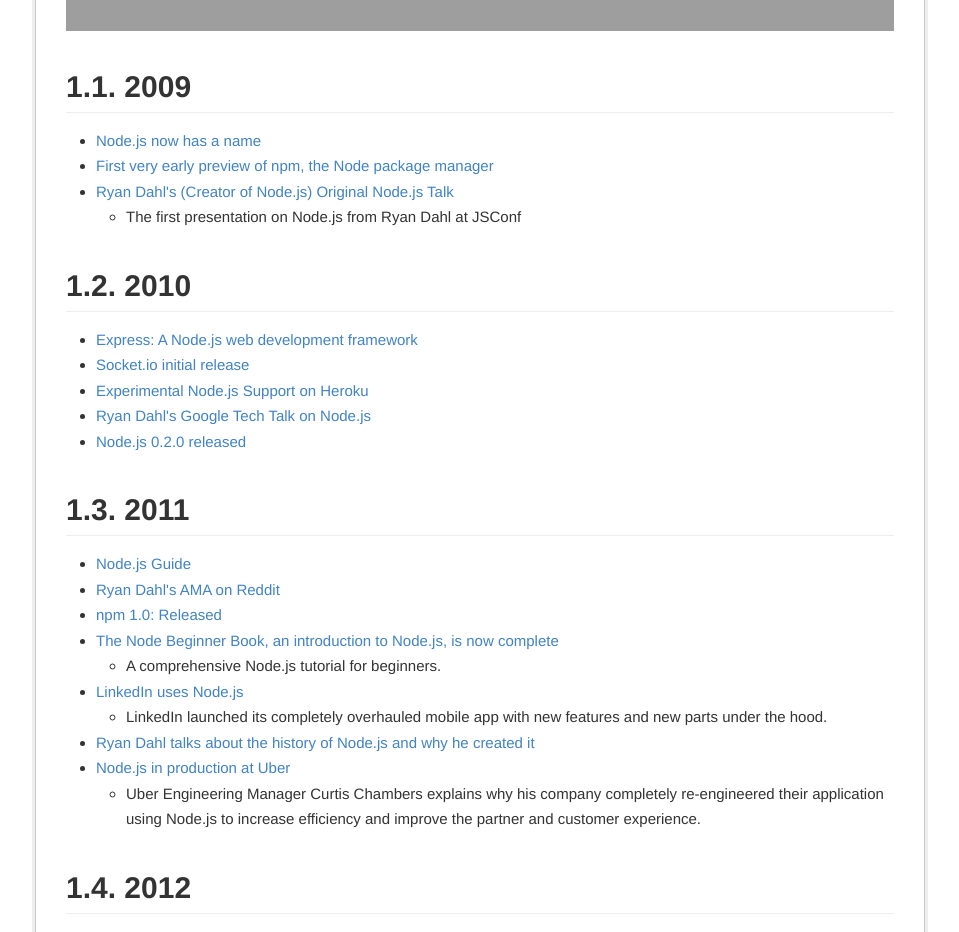
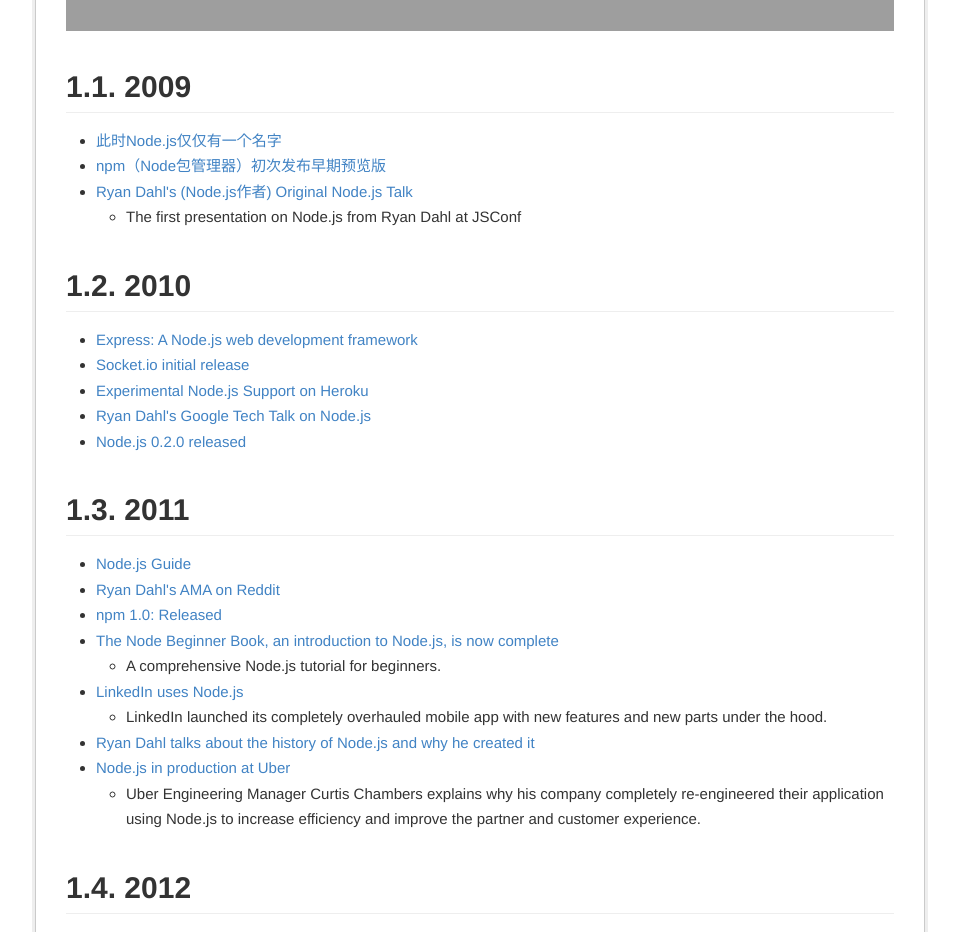
Before and after one commit to i5ting/history-of-node-js, a plain HTML site: page README.html in a window 1280 px wide. Shown: the part 880-1812 px from the top of the page, without its empty margins (288-1247 px from the left). Drawn offline with Linux system fonts and the light colour scheme; grey boxes are pictures that could not be loaded.

Commit message:
Update 2016-01-11T06:01:04.598Z

```diff
--- a/README.html
+++ b/README.html
@@ -73,10 +73,11 @@
 
 
 <h2 id="2009">2009</h2>
+<!-- - [Node.js now has a name](https://github.com/nodejs/node-v0.x-archive/commit/19478ed4b14263c489e872156ca55ff16a07ebe0) -->
 <ul>
-<li><a href="https://github.com/nodejs/node-v0.x-archive/commit/19478ed4b14263c489e872156ca55ff16a07ebe0">Node.js now has a name</a></li>
-<li><a href="https://groups.google.com/forum/?hl=en#!topic/nodejs/erDWyS4xPw8">First very early preview of npm, the Node package manager</a></li>
-<li><a href="https://www.youtube.com/watch?v=ztspvPYybIY">Ryan Dahl&#39;s (Creator of Node.js) Original Node.js Talk</a><ul>
+<li><a href="https://github.com/nodejs/node-v0.x-archive/commit/19478ed4b14263c489e872156ca55ff16a07ebe0">此时Node.js仅仅有一个名字</a><!-- - [First very early preview of npm, the Node package manager](https://groups.google.com/forum/?hl=en#!topic/nodejs/erDWyS4xPw8) --></li>
+<li><a href="https://groups.google.com/forum/?hl=en#!topic/nodejs/erDWyS4xPw8">npm（Node包管理器）初次发布早期预览版</a><!-- - [Ryan Dahl's (Creator of Node.js) Original Node.js Talk](https://www.youtube.com/watch?v=ztspvPYybIY) --></li>
+<li><a href="https://www.youtube.com/watch?v=ztspvPYybIY">Ryan Dahl&#39;s (Node.js作者) Original Node.js Talk</a><ul>
 <li>The first presentation on Node.js from Ryan Dahl at JSConf</li>
 </ul>
 </li>
```
